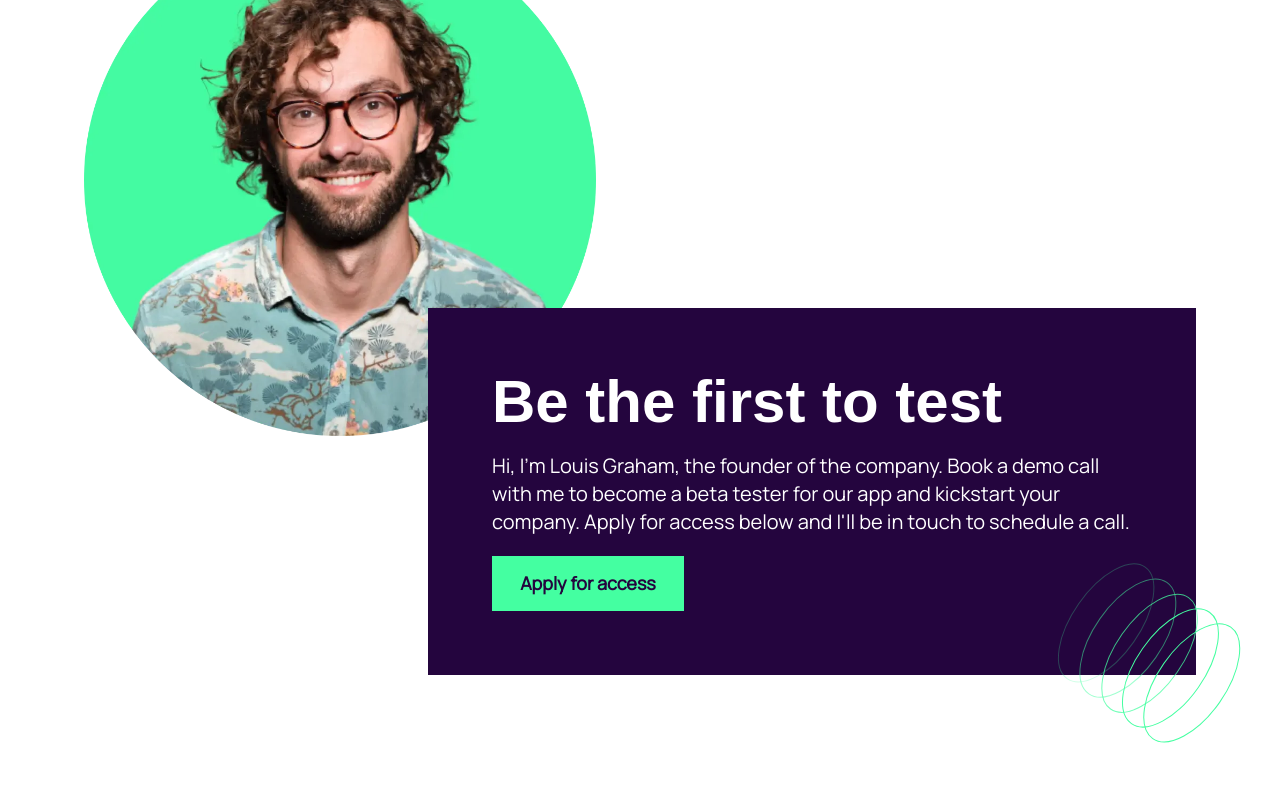
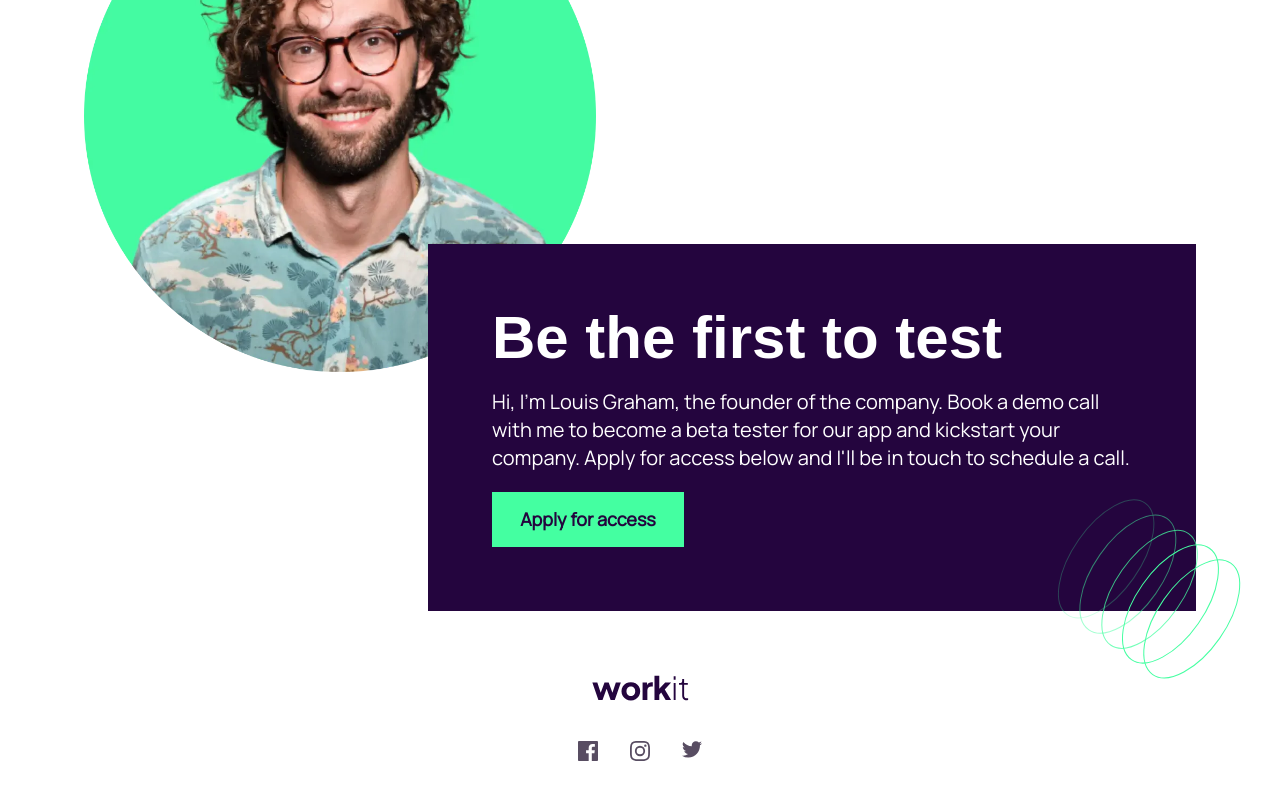
Before and after one commit to xpress-dev/workit-landing-page, a React (Vite) app: page / in a window 1280 px wide. Shown: the part 1578-2378 px from the top of the page. Before the commit the page ends 2337 px from the top, so only its background shows below. Built offline with nearby package versions, Linux system fonts and the light colour scheme; a web font is replaced by a local one.

Commit message:
implemented footer

```diff
--- a/src/App.jsx
+++ b/src/App.jsx
@@ -1,5 +1,6 @@
 import React from 'react';
 import CallToAction from './components/Home/CallToAction';
+import Footer from './components/Home/Footer';
 import Header from './components/Home/Header';
 import Jumbotron from './components/Home/Jumbotron';
 import Perks from './components/Home/Perks';
@@ -11,6 +12,7 @@ const App = () => {
       <Jumbotron />
       <Perks />
       <CallToAction />
+      <Footer />
     </main>
   );
 };
--- /dev/null
+++ b/src/components/Home/Footer.jsx
@@ -0,0 +1,24 @@
+import darkLogo from '../../assets/logo-dark.svg';
+import facebookIcon from '../../assets/icon-facebook.svg';
+import instagramIcon from '../../assets/icon-instagram.svg';
+import twitterIcon from '../../assets/icon-twitter.svg';
+const Footer = () => {
+  return (
+    <footer className='flex justify-center items-center flex-col pb-16'>
+      <img src={darkLogo} />
+      <div className='flex gap-8 mt-10'>
+        <a href='https://www.facebook.com' target='_blank'>
+          <img src={facebookIcon} />
+        </a>
+        <a href='https://www.instagram.com' target='_blank'>
+          <img src={instagramIcon} />
+        </a>
+        <a href='https://www.twitter.com' target='_blank'>
+          <img src={twitterIcon} />
+        </a>
+      </div>
+    </footer>
+  );
+};
+
+export default Footer;
--- a/src/components/Home/Perks.jsx
+++ b/src/components/Home/Perks.jsx
@@ -3,7 +3,7 @@ import PerksItem from './PerksItem';
 
 const Perks = () => {
   return (
-    <section className='bg-[#fcf8ff] w-full h-50 pt-[15rem] pb-[8rem] relative -z-10'>
+    <section className='bg-[#fcf8ff] w-full h-50 pt-[15rem] pb-[4rem] relative -z-10'>
       <div className='absolute top-0 left-1/2 -translate-x-1/2 bg-main h-20 -z-10 w-full rounded-b-[40%]'></div>
       <div className='grid grid-cols-1 lg:grid-cols-3 gap-10 p-5 sm:px-16'>
         <PerksItem
```
